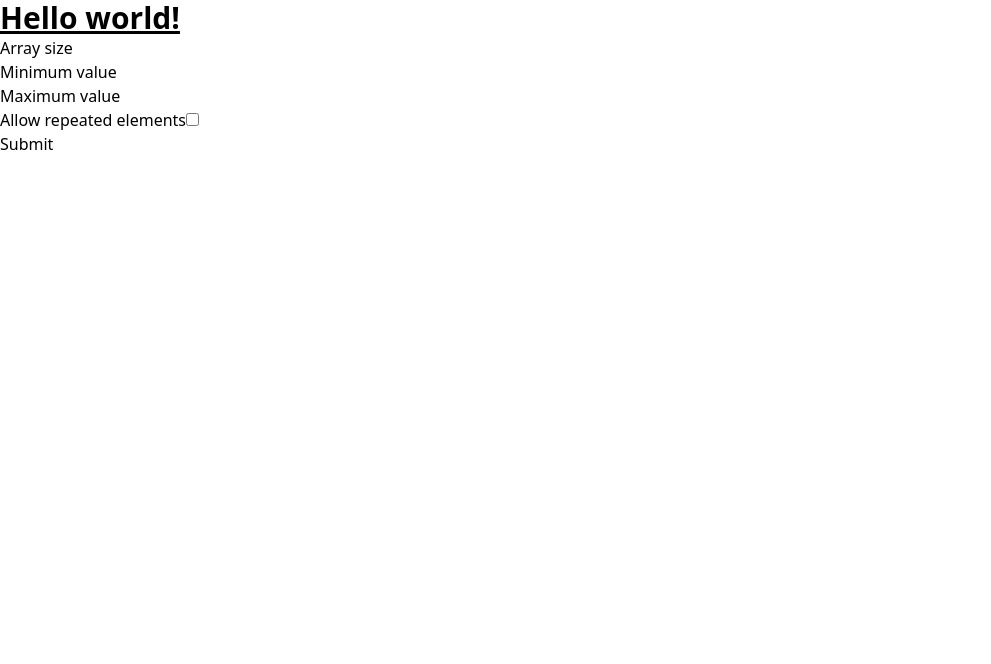
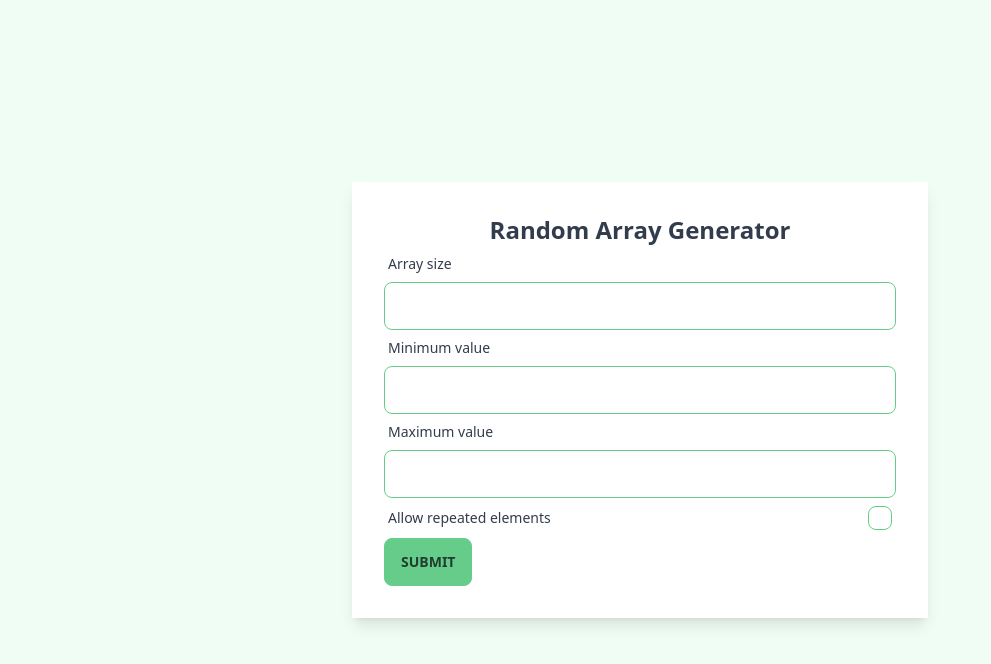
Before and after one commit to ssolaric/random-array-generator, a React (Vite) app: page / in a window 1280 px wide. Shown: the top 664 px of the page, without its empty margins (0-991 px from the left). Built offline with nearby package versions, Linux system fonts and the light colour scheme.

Commit message:
Add Daisy UI

```diff
--- a/index.html
+++ b/index.html
@@ -1,5 +1,5 @@
 <!DOCTYPE html>
-<html lang="en">
+<html lang="en" data-theme="emerald">
   <head>
     <meta charset="UTF-8" />
     <link rel="icon" type="image/svg+xml" href="/vite.svg" />
--- a/package.json
+++ b/package.json
@@ -13,11 +13,13 @@
     "zod": "^3.20.2"
   },
   "devDependencies": {
+    "@tailwindcss/typography": "^0.5.9",
     "@types/lodash.random": "^3.2.7",
     "@types/react": "^17.0.0",
     "@types/react-dom": "^17.0.0",
     "@vitejs/plugin-react-swc": "^3.0.0",
     "autoprefixer": "^10.4.13",
+    "daisyui": "^2.51.5",
     "postcss": "^8.4.21",
     "tailwindcss": "^3.2.4",
     "typescript": "^4.9.3",
--- a/src/App.tsx
+++ b/src/App.tsx
@@ -23,39 +23,58 @@ function App() {
   };
 
   return (
-    <div>
-      <h1 className="text-3xl font-bold underline">Hello world!</h1>
+    <div className="w-full flex items-center justify-center h-screen bg-green-50">
+      {/* <div className="w-full sm:max-w-lg shadow-lg p-4 bg-white"> */}
+      <div className="w-full md:max-w-xl shadow-lg p-8 bg-white">
+        <h1 className="text-2xl font-bold text-center">Random Array Generator</h1>
         <form onSubmit={handleSubmit(onSubmit)}>
-        <label>
-          Array size
+          <div className="form-control">
+            <label className="label label-text" htmlFor="arraySize">
+              <span className="label-text">Array size</span>
+            </label>
             <input
+              className="input input-bordered input-primary"
               type="number"
               {...register("arraySize", { valueAsNumber: true })}
             />
+            <p className="text-error">{errors.arraySize?.message}</p>
+          </div>
+          <div className="form-control">
+            <label className="label label-text" htmlFor="minimumValue">
+              Minimum value
             </label>
-        <p>{errors.arraySize?.message}</p>
-        <label>
-          Minimum value
             <input
+              className="input input-bordered input-primary"
               type="number"
               {...register("minimumValue", { valueAsNumber: true })}
             />
+            <p className="text-error">{errors.minimumValue?.message}</p>
+          </div>
+          <div className="form-control">
+            <label className="label label-text" htmlFor="maximumValue">
+              Maximum value
             </label>
-        <p>{errors.minimumValue?.message}</p>
-        <label>
-          Maximum value
             <input
+              className="input input-bordered input-primary"
               type="number"
               {...register("maximumValue", { valueAsNumber: true })}
             />
+            <p className="text-error">{errors.maximumValue?.message}</p>
+          </div>
+          <div className="form-control">
+            <label className="label label-text" htmlFor="allowRepeated">
+              Allow repeated elements
+              <input
+                className="checkbox checkbox-primary"
+                type="checkbox"
+                {...register("allowRepeated")}
+              />
             </label>
-        <p>{errors.maximumValue?.message}</p>
-        <label>
-          Allow repeated elements
-          <input type="checkbox" {...register("allowRepeated")} />
-        </label>
-        <p>{errors.allowRepeated?.message}</p>
-        <button type="submit">Submit</button>
+            <p className="text-error">{errors.allowRepeated?.message}</p>
+          </div>
+          <button className="btn btn-primary" type="submit">
+            Submit
+          </button>
         </form>
 
         {isValid && isSubmitSuccessful && (
@@ -66,6 +85,7 @@ function App() {
           </div>
         )}
       </div>
+    </div>
   );
 }
 
--- a/tailwind.config.cjs
+++ b/tailwind.config.cjs
@@ -4,5 +4,8 @@ module.exports = {
   theme: {
     extend: {},
   },
-  plugins: [],
+  plugins: [require("@tailwindcss/typography"), require("daisyui")],
+  daisyui: {
+    darkTheme: "light",
+  }
 };
```
Also changed, not shown: 1 other file (tests, documents, lock files or other folders). Lines whose indentation alone changed are shown as unchanged.
